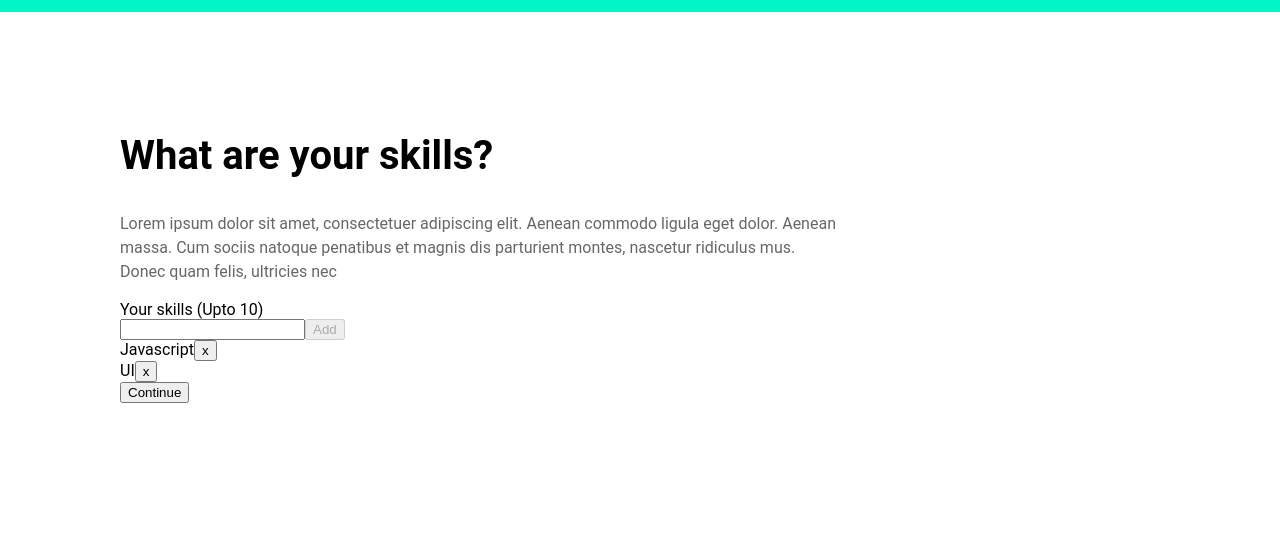
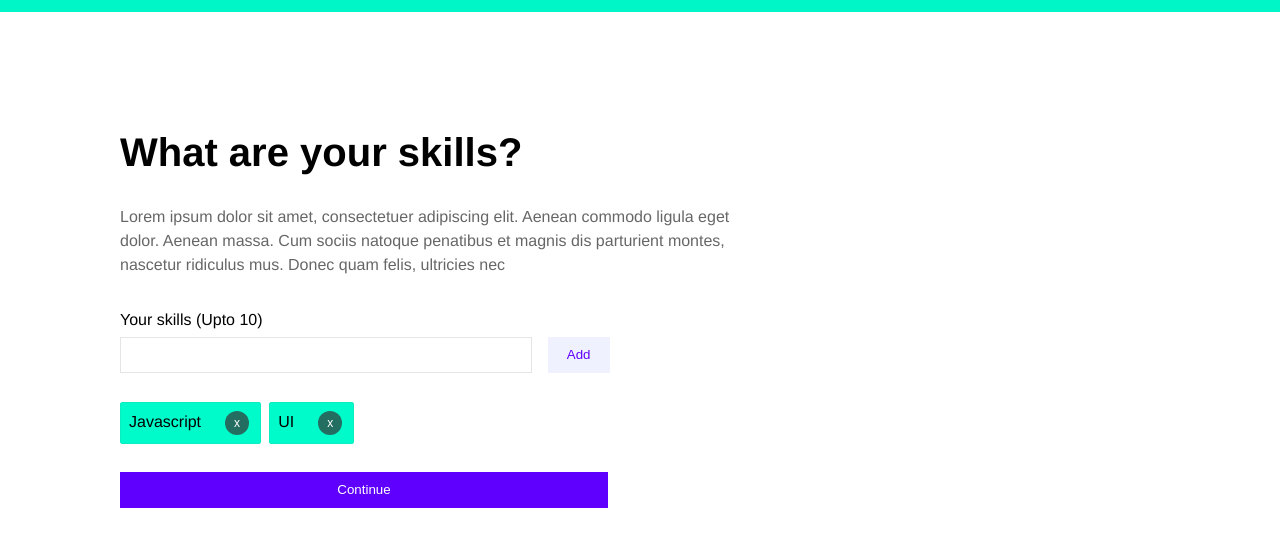
Before and after one commit to ajayns/task-1, a React (Create React App) app: page / in a window 1280 px wide. Shown: the top 546 px of the page. Built offline with nearby package versions, Linux system fonts and the light colour scheme.

Commit message:
Add styling

```diff
--- a/src/components/App.css
+++ /dev/null
@@ -1,12 +0,0 @@
-.bar {
-    height: 12px;
-    background: #00f5c7;
-}
-
-.content {
-    margin: 120px;
-}
-
-.container {
-    width: 720px;
-}
--- a/src/components/App.js
+++ b/src/components/App.js
@@ -1,17 +1,17 @@
 import React, { Component } from 'react'
 
 import Form from './Form'
-import './App.css'
 
 class App extends Component {
   render() {
     return (
       <div>
         <div className="bar"></div>
-        <div className="content">
-          <div className="container">
+        <div style={{margin: '120px'}}>
+          <div style={{maxWidth: '640px', minWidth: '640px'}}>
             <h2>What are your skills?</h2>
             <p>Lorem ipsum dolor sit amet, consectetuer adipiscing elit. Aenean commodo ligula eget dolor. Aenean massa. Cum sociis natoque penatibus et magnis dis parturient montes, nascetur ridiculus mus. Donec quam felis, ultricies nec</p>
+            <br />
             <Form />
           </div>
         </div>
--- a/src/components/Form.js
+++ b/src/components/Form.js
@@ -58,7 +58,12 @@ class Form extends Component {
                     addDisabled={!this.state.text.trim()}
                 />
                 <Tags tags={this.state.tags} deleteTodo={this.handleDelete}/>
-                <input type="submit" value="Continue"/>
+                <input
+                    type="submit"
+                    value="Continue"
+                    className="button primary"
+                    style={{ width: '30.5rem' }}
+                />
             </form>
         )
     }
--- a/src/components/Input.js
+++ b/src/components/Input.js
@@ -13,6 +13,8 @@ const Input = ({text, handleChange, handleAdd, inputDisabled, addDisabled}) => (
             type="button"
             onClick={handleAdd}
             disabled={addDisabled}
+            className="button"
+            style={{ margin: '0 1rem' }}
         >
             Add
         </button>
--- a/src/components/Tag.js
+++ b/src/components/Tag.js
@@ -1,9 +1,15 @@
 import React from 'react'
 
 const Tag = ({text, deleteTodo}) => (
-    <div>
+    <div className="tag">
         {text}
-        <button type="button" onClick={e => deleteTodo(text)}>x</button>
+        <button
+            type="button"
+            onClick={e => deleteTodo(text)}
+            className="close"
+        >
+            x
+        </button>
     </div>
 )
 
--- a/src/components/Tags.js
+++ b/src/components/Tags.js
@@ -3,7 +3,7 @@ import React from 'react'
 import Tag from './Tag'
 
 const Tags = ({tags, deleteTodo}) => (
-    <div>
+    <div style={{ margin: '1rem 0 1rem 0' }}>
         {tags.map((tag, i) => <Tag key={i} text={tag} deleteTodo={deleteTodo}/>)}
     </div>
 )
--- a/src/index.css
+++ b/src/index.css
@@ -1,14 +1,71 @@
 body {
   margin: 0;
   padding: 0;
-  font-family: "Roboto", sans-serif;
+  font-family: "Helvetica", sans-serif;
 }
 
 h2 {
   font-size: 2.5rem;
+  line-height: 1;
 }
 
 p {
   color: rgba(0,0,0,0.6);
   line-height: 1.5;
 }
+
+button {
+  cursor: pointer;
+}
+
+input[type=text] {
+  background: transparent;
+  border: 1px solid rgba(0, 0, 0, 0.1);
+  height: 1.5rem;
+  width: 25rem;
+  padding: 0.3rem;
+  margin-top: 0.5rem;
+  margin-bottom: 0.5rem;
+}
+
+.bar {
+  height: 12px;
+  background: #00f5c7;
+}
+
+.button {
+  height: 2.2rem;
+  padding: 0 1.2rem;
+  background: #f0f1ff;
+  border: none;
+  color: #5f00ff;
+  margin-top: 0.5rem;
+  margin-bottom: 0.5rem;
+}
+
+.button.primary {
+  background: #5f00ff;
+  color: #fff;
+}
+
+.tag {
+  background: #00fbcb;
+  display: inline-block;
+  margin: 0.3rem 0.5rem 0.3rem 0;
+  padding: 0.5rem;
+  border-radius: 2px;
+  border: 1px solid #0becc1;
+}
+
+.tag > .close {
+  background: #246e61;
+  border: none;
+  margin: 0 0.2rem 0 1.5rem;
+  height: 24px;
+  width: 24px;
+  color: #fff;
+  border-radius: 12px;
+  display: inline-block;
+  position: relative;
+  font-size: 12px;
+}
```
Also changed, not shown: 1 other file (tests, documents, lock files or other folders).
